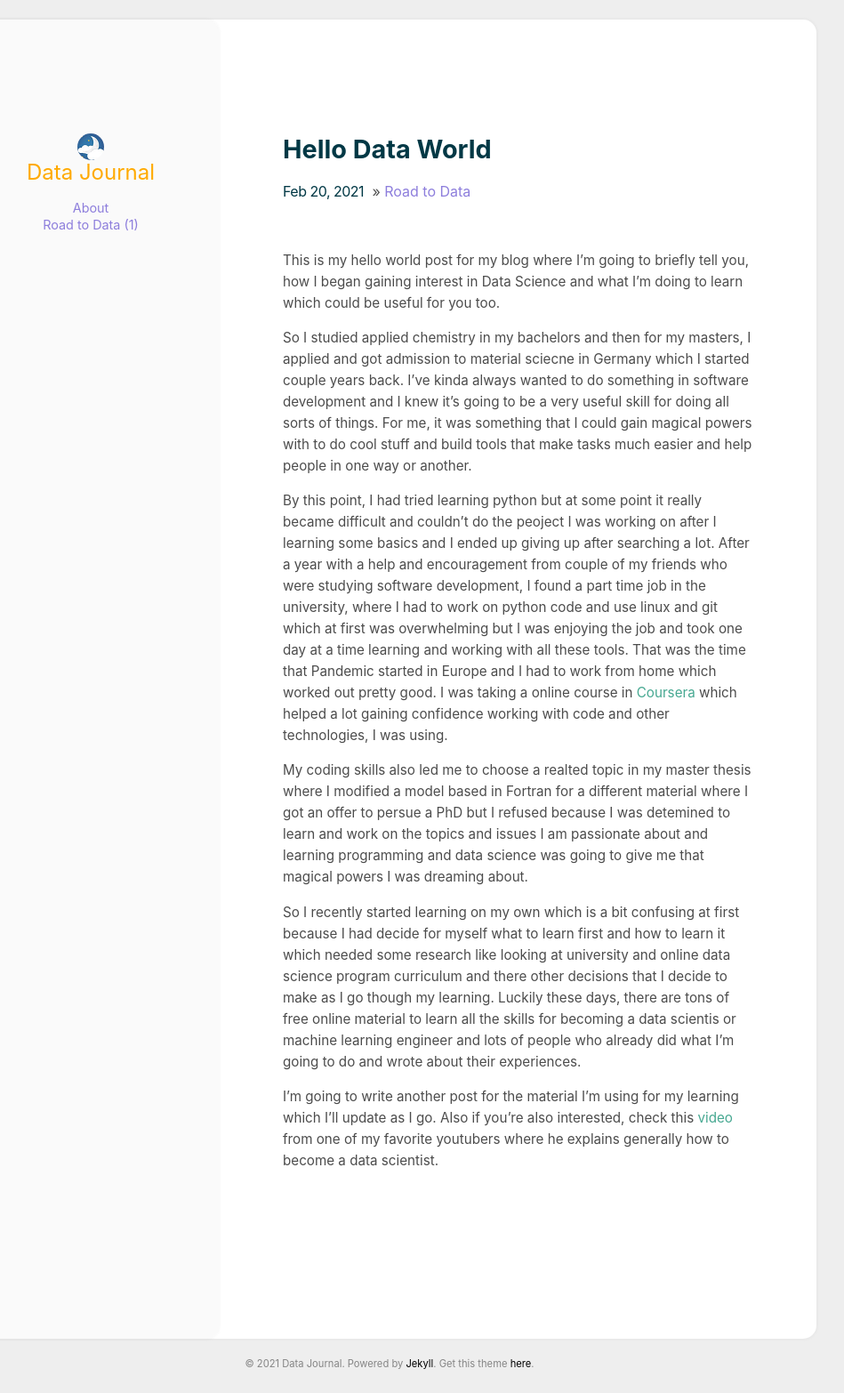
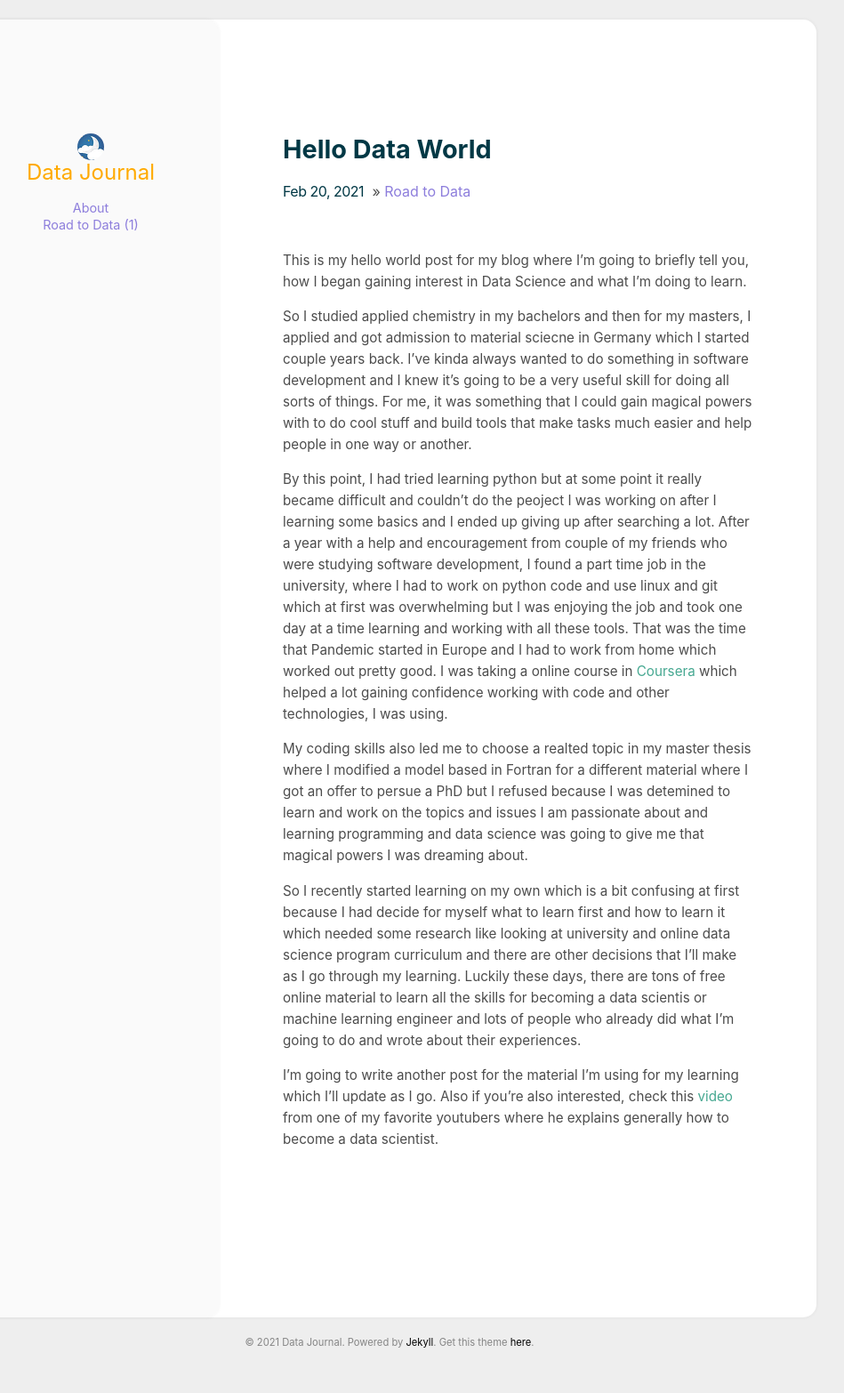
Before and after one commit to Tea-pott/Data-Journal, a Jekyll site: the page built from _posts/2021-02-20-Hello-World.md, in a window 1280 px wide. Shown: the whole page at 89% size, without its empty margins (202-1151 px from the left). Built offline with Jekyll 4.4.1, drawn with Linux system fonts in a browser that asks for light colours; after the commit the page ends 1542 px from its top, so only the background shows below that.

Commit message:
Revise Post one

```diff
--- a/_posts/2021-02-20-Hello-World.md
+++ b/_posts/2021-02-20-Hello-World.md
@@ -4,7 +4,7 @@ categories: [Road to Data]
 comments: true
 ---
 
-This is my hello world post for my blog where I'm going to briefly tell you, how I began gaining interest in Data Science and what I'm doing to learn which could be useful for you too.
+This is my hello world post for my blog where I'm going to briefly tell you, how I began gaining interest in Data Science and what I'm doing to learn.
 
 So I studied applied chemistry in my bachelors and then for my masters, I applied and got admission to material sciecne in Germany which I started couple years back. I've kinda always wanted to do something in software development and I knew it's going to be a very useful skill for doing all sorts of things. For me, it was something that I could gain magical powers with to do cool stuff and build tools that make tasks much easier and help people in one way or another.
 
@@ -12,7 +12,7 @@ By this point, I had tried learning python but at some point it really became di
 
 My coding skills also led me to choose a realted topic in my master thesis where I modified a model based in Fortran for a different material where I got an offer to persue a PhD but I refused because I was detemined to learn and work on the topics and issues I am passionate about and learning programming and data science was going to give me that magical powers I was dreaming about.
 
-So I recently started learning on my own which is a bit confusing at first because I had decide for myself what to learn first and how to learn it which needed some research like looking at university and online data science program curriculum and there other decisions that I decide to make as I go though my learning. Luckily these days, there are tons of free online material to learn all the skills for becoming a data scientis or machine learning engineer and lots of people who already did what I'm going to do and wrote about their experiences.
+So I recently started learning on my own which is a bit confusing at first because I had decide for myself what to learn first and how to learn it which needed some research like looking at university and online data science program curriculum and there are other decisions that I'll make as I go through my learning. Luckily these days, there are tons of free online material to learn all the skills for becoming a data scientis or machine learning engineer and lots of people who already did what I'm going to do and wrote about their experiences.
 
 I'm going to write another post for the material I'm using for my learning which I'll update as I go.
 Also if you're also interested, check this [video][youtube_video] from one of my favorite youtubers where he explains generally how to become a data scientist.
```
Also changed, not shown: 1 other file.
